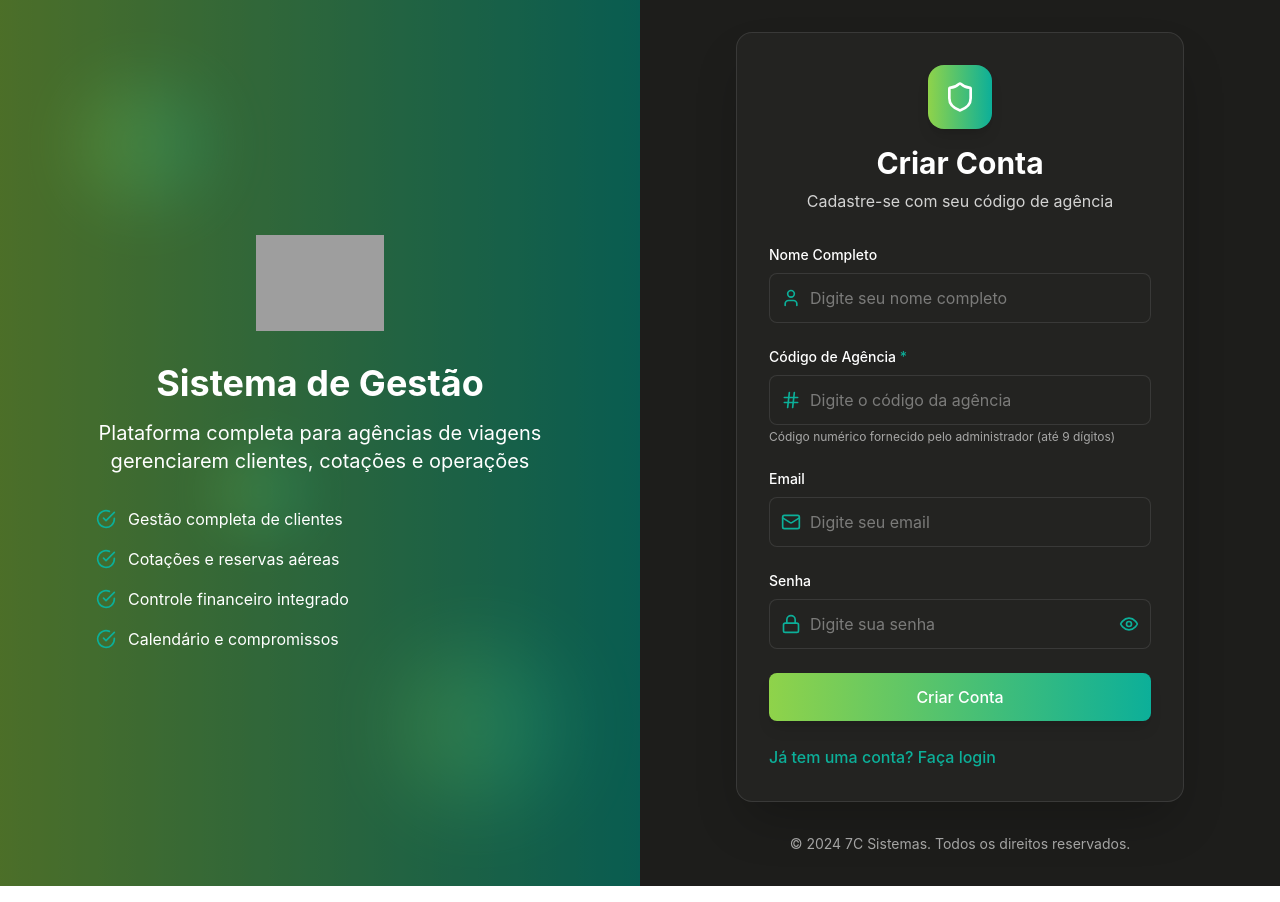
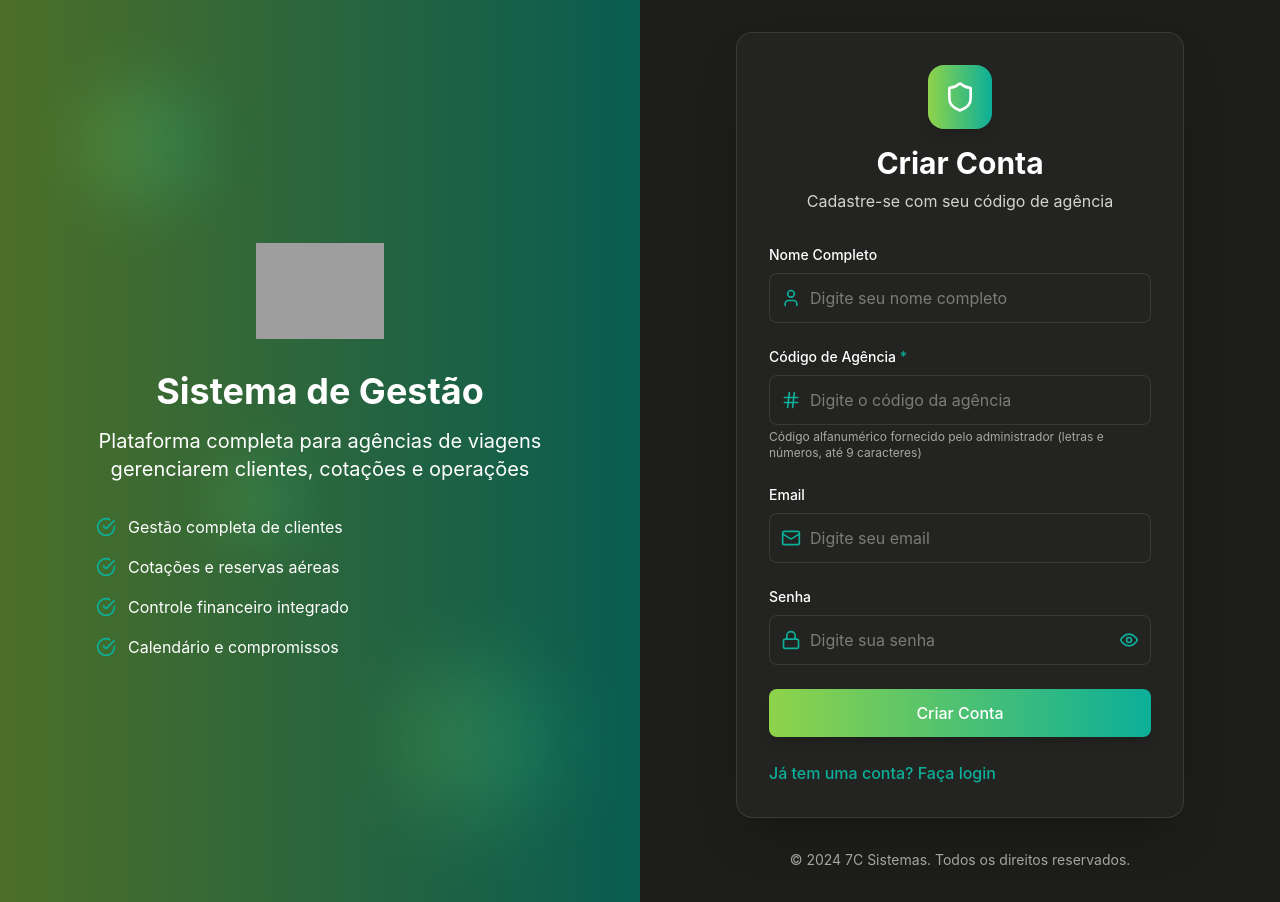
Before and after one commit to rLg1290/7crm, a React (Vite) app: page / in a window 1280 px wide. Both pictures are taken after a click on the button "Não tem uma conta? Cadastre-se". Built offline with nearby package versions, Linux system fonts and the light colour scheme; no server answers; grey boxes are pictures that could not be loaded.

Commit message:
Corrigir validação código de agência: permitir letras e números até 9 caracteres

```diff
--- a/src/components/LoginPage.tsx
+++ b/src/components/LoginPage.tsx
@@ -20,10 +20,10 @@ const LoginPage = () => {
   const handleInputChange = (e: React.ChangeEvent<HTMLInputElement>) => {
     const { name, value } = e.target
 
-    // Aplicar máscara apenas numérica para código de agência
+    // Permitir letras e números para código de agência (até 9 caracteres)
     if (name === 'codigoAgencia') {
-      const numericValue = value.replace(/\D/g, '').slice(0, 7)
-      setFormData(prev => ({ ...prev, [name]: numericValue }))
+      const alphanumericValue = value.replace(/[^A-Za-z0-9]/g, '').toUpperCase().slice(0, 9)
+      setFormData(prev => ({ ...prev, [name]: alphanumericValue }))
     } else {
       setFormData(prev => ({ ...prev, [name]: value }))
     }
@@ -272,7 +272,7 @@ const LoginPage = () => {
                     />
                   </div>
                   <p className="text-xs text-white/60 mt-1">
-                    Código numérico fornecido pelo administrador (até 9 dígitos)
+                    Código alfanumérico fornecido pelo administrador (letras e números, até 9 caracteres)
                   </p>
                 </div>
               )}
```
